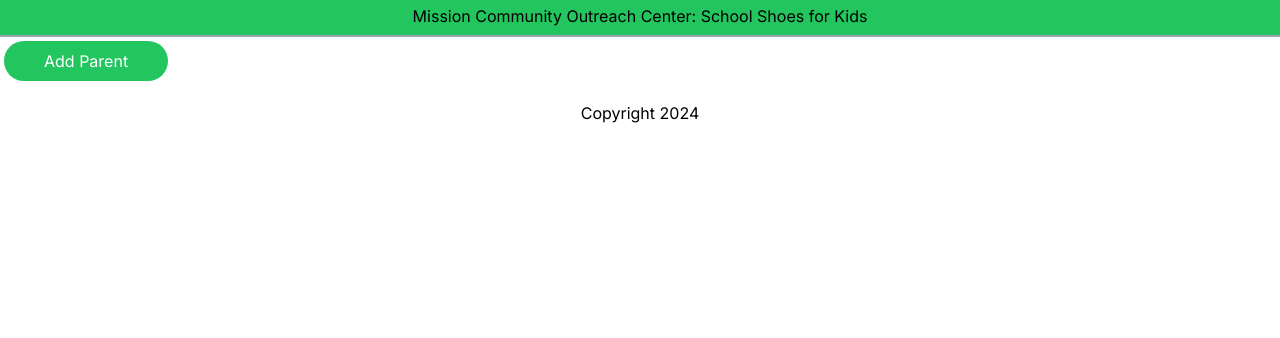
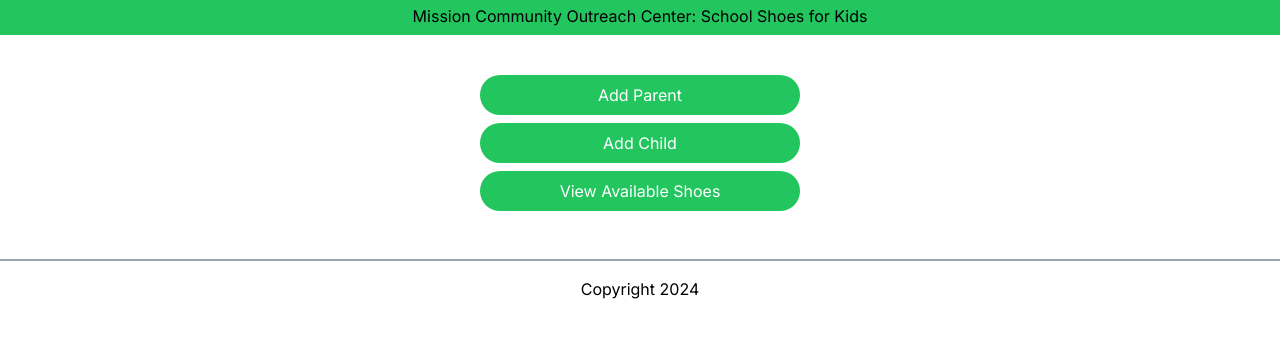
Before and after one commit to mickle0629/mcoc, a Next.js app: page / in a window 1280 px wide. Shown: the top 338 px of the page. Built offline with nearby package versions, Linux system fonts and the light colour scheme.

Commit message:
homepage

```diff
--- a/src/app/page.tsx
+++ b/src/app/page.tsx
@@ -1,16 +1,21 @@
 /**
  * Starting page. Hosts the information entry component to get info from customers.
  */
+import Link from 'next/link'
 
 
 
 export default function Home() {
   return (
     <main className="flex flex-col min-h-screen bg-white">
+    <div className="w-auto content-center flex flex-col items-center p-10">
+      <button className="w-80 px-4 py-2 mb-2 bg-green-500 text-white rounded-full"><Link href="/parent-information">Add Parent</Link></button>
+      <button className="w-80 px-4 py-2 mb-2 bg-green-500 text-white rounded-full"><Link href="/kidInfo">Add Child</Link></button>
+      <button className="w-80 px-4 py-2 mb-2 bg-green-500 text-white rounded-full"><Link href="/browse">View Available Shoes</Link></button>
+    </div>
+
     {/* footer */}
     <div className="h-12 mb-3 p-1 border-t-2 border-gray-400">
-        <button  className=" flex justify-center px-10 py-2 mb-2 bg-green-500 text-white rounded-full" >Add Parent</button>
-      {/*TODO: has too much bottom padding/margin */}
       <p className="text-black text-center pt-3">Copyright 2024</p>
     </div>
   </main>
```
